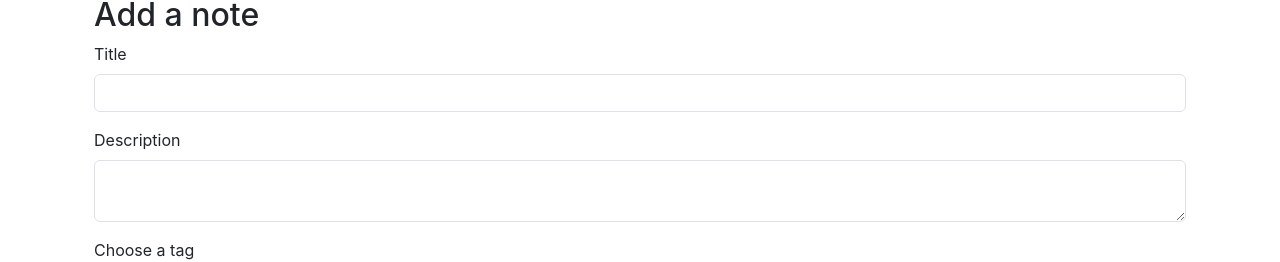
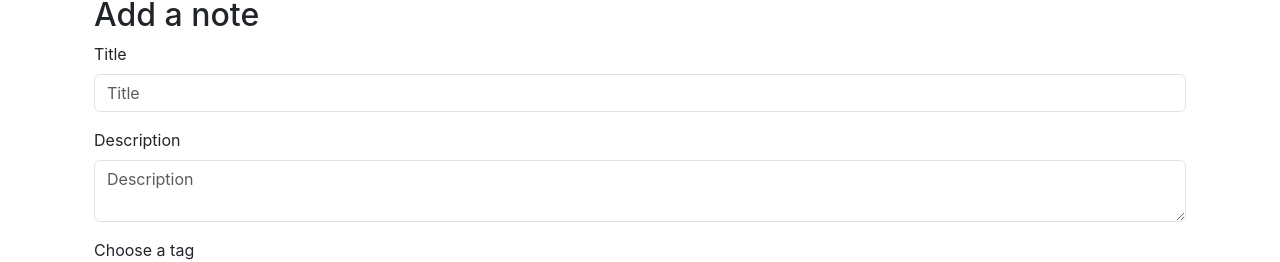
Before and after one commit to lostvayne47/i-notebook, a React (Create React App) app: page / in a window 1280 px wide. Shown: the part 134-396 px from the top of the page. Built offline with nearby package versions, Linux system fonts and the light colour scheme; no server answers.

Commit message:
Console log removed

```diff
--- a/src/components/AddNote.js
+++ b/src/components/AddNote.js
@@ -11,6 +11,7 @@ export default function AddNote() {
   const handleClick = (e) => {
     e.preventDefault();
     addNote(note.title, note.description, note.tag);
+    setNote({ title: "title", description: "description", tag: "personal" });
   };
   const onChange = (e) => {
     setNote({ ...note, [e.target.name]: e.target.value });
@@ -32,6 +33,7 @@ export default function AddNote() {
             aria-describedby="titleHelp"
             onChange={onChange}
             minLength={1}
+            placeholder="Title"
           />
         </div>
         <div className="mb-3">
@@ -44,6 +46,7 @@ export default function AddNote() {
             className="form-control"
             onChange={onChange}
             minLength={1}
+            placeholder="Description"
           />
         </div>
         <div className="mb-3">
--- a/src/components/NoteItem.js
+++ b/src/components/NoteItem.js
@@ -6,7 +6,7 @@ export default function NoteItem({ note }) {
   const { deleteNote } = useContext(NoteContext);
 
   const handleEdit = (note) => {
-    console.log("Editing note " + note._id);
+    // console.log("Editing note " + note._id);
     handleShow();
   };
   const handleDelete = (id) => {
```
Also changed, not shown: src/context/notes/NoteState.js (+4 -4 lines).
